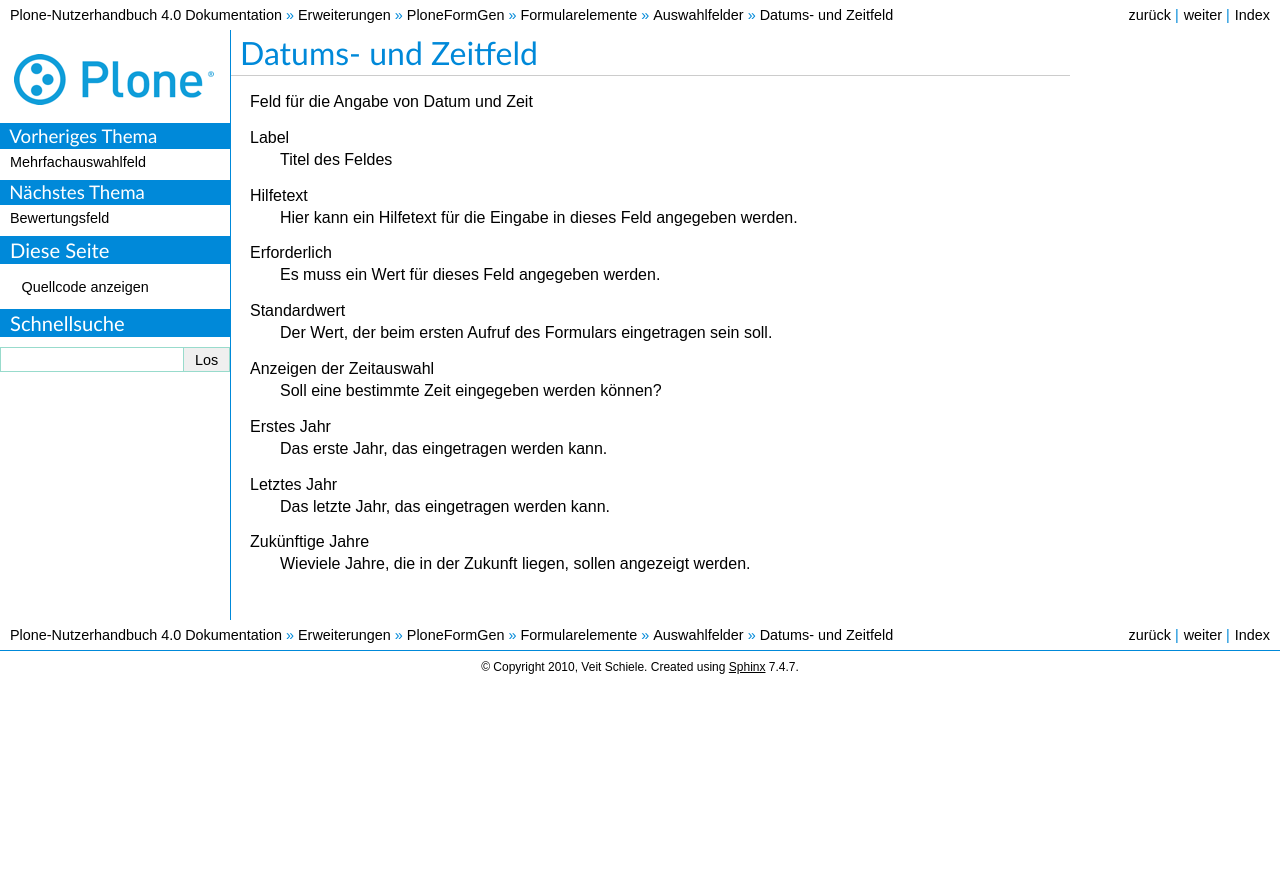
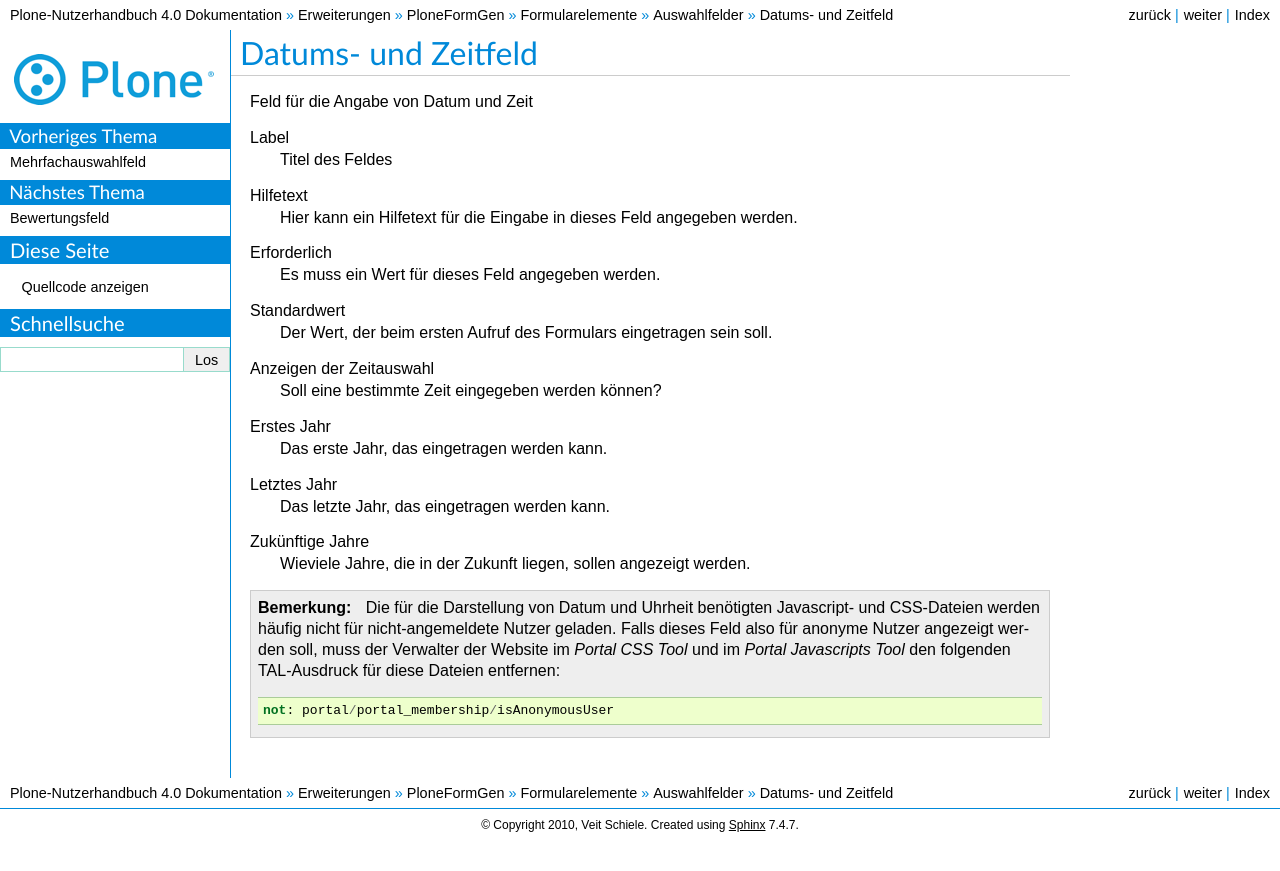
Before and after one commit to veit/plone-nutzerhandbuch, a Sphinx documentation site: the page built from source/erweiterungen/ploneformgen/auswahlfelder/date-time-field.rst, in a window 1280 px wide. Shown: the top 871 px of the page. Built offline with Sphinx 7.4.7, drawn with Linux system fonts in a browser that asks for light colours; pages that are not in the unit, such as notebooks, are missing from menus.

Commit message:
Added js tips for pfg

```diff
--- a/source/erweiterungen/ploneformgen/auswahlfelder/date-time-field.rst
+++ b/source/erweiterungen/ploneformgen/auswahlfelder/date-time-field.rst
@@ -20,3 +20,9 @@ Letztes Jahr
   Das letzte Jahr, das eingetragen werden kann.
 Zukünftige Jahre
   Wieviele Jahre, die in der Zukunft liegen, sollen angezeigt werden.
+
+.. note::
+
+    Die für die Darstellung von Datum und Uhrheit  benötigten Javascript- und CSS-Dateien werden häufig nicht für nicht-angemeldete Nutzer geladen. Falls dieses Feld also für anonyme Nutzer angezeigt werden soll, muss der Verwalter der Website im *Portal CSS Tool* und im *Portal Javascripts Tool* den folgenden TAL-Ausdruck für diese Dateien entfernen::
+
+      not: portal/portal_membership/isAnonymousUser
--- a/source/erweiterungen/ploneformgen/textfelder/rich-text-field.rst
+++ b/source/erweiterungen/ploneformgen/textfelder/rich-text-field.rst
@@ -20,3 +20,9 @@ Anzahl der Zeilen
   Die maximale Anzahl der Zeilen, die im Formular angezeigt werden sollen.
 Maximale Länge
   Die maximale Anzahl von Zeichen, die ein Nutzer eingeben kann.
+
+.. note::
+
+    Die für den visuellen Editor benötigten Javascript- und CSS-Dateien werden häufig nicht für nicht-angemeldete Nutzer geladen. Falls dieses Feld also für anonyme Nutzer angezeigt werden soll, muss der Verwalter der Website im *Portal CSS Tool* und im *Portal Javascripts Tool* den folgenden TAL-Ausdruck für diese Dateien entfernen::
+
+      not: portal/portal_membership/isAnonymousUser
```
